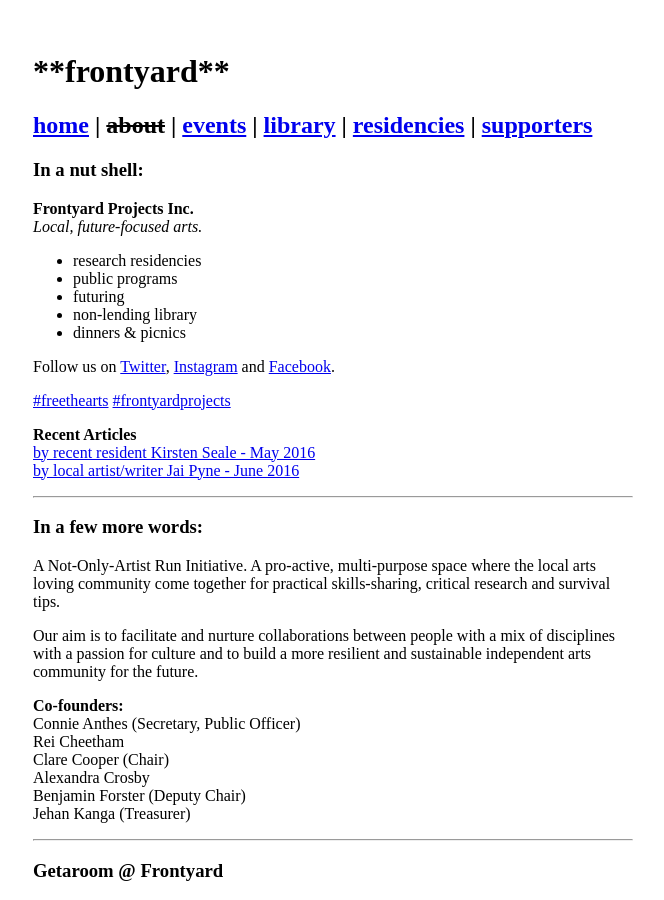
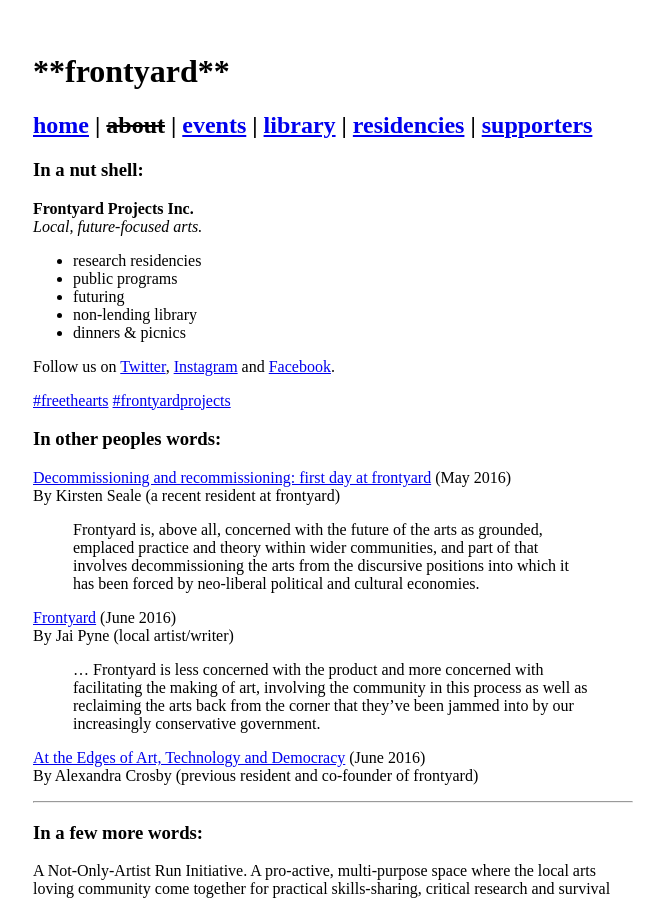
Before and after one commit to frontyardprojects/frontyardprojects.github.io, a Jekyll site: the page built from about/index.md, in a window 1280 px wide and 900 px high. Shown: the whole window, without its empty margins (307-971 px from the left). Built offline with Jekyll 4.4.1, drawn with Linux system fonts in a browser that asks for light colours.

Commit message:
Updated about us page

```diff
--- a/about/index.md
+++ b/about/index.md
@@ -15,9 +15,18 @@
 
 [\#freethearts](https://twitter.com/hashtag/freethearts) [\#frontyardprojects](https://twitter.com/hashtag/frontyardprojects)
 
-**Recent Articles**
-[by recent resident Kirsten Seale - May 2016](https://marketsplacescities.wordpress.com/2016/05/26/decommissioning-and-recommissioning-first-day-at-frontyard/)
-[by local artist/writer Jai Pyne - June 2016](http://thethousands.com.au/sydney/stray/frontyard)
+### In other peoples words:
+
+[Decommissioning and recommissioning: first day at frontyard](https://marketsplacescities.wordpress.com/2016/05/26/decommissioning-and-recommissioning-first-day-at-frontyard/) (May 2016)
+By Kirsten Seale (a recent resident at frontyard)
+> Frontyard is, above all, concerned with the future of the arts as grounded, emplaced practice and theory within wider communities, and part of that involves decommissioning the arts from the discursive positions into which it has been forced by neo-liberal political and cultural economies.
+
+[Frontyard](http://thethousands.com.au/sydney/stray/frontyard) (June 2016)
+By Jai Pyne (local artist/writer)
+> ... Frontyard is less concerned with the product and more concerned with facilitating the making of art, involving the community in this process as well as reclaiming the arts back from the corner that they've been jammed into by our increasingly conservative government.
+
+[At the Edges of Art, Technology and Democracy](https://www.openaustraliafoundation.org.au/2016/06/07/at-the-edges-of-art-and-technology/) (June 2016)
+By Alexandra Crosby (previous resident and co-founder of frontyard)
 
 * * * *
 
```
